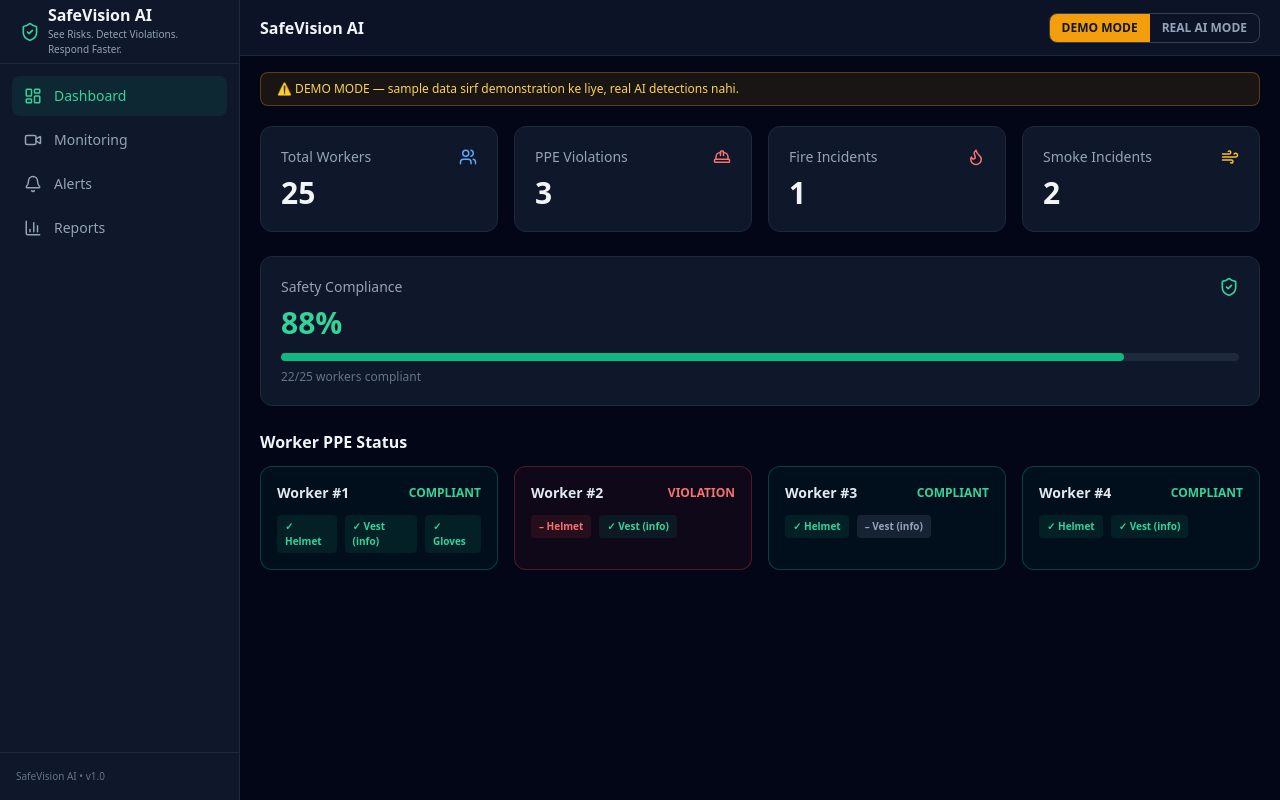
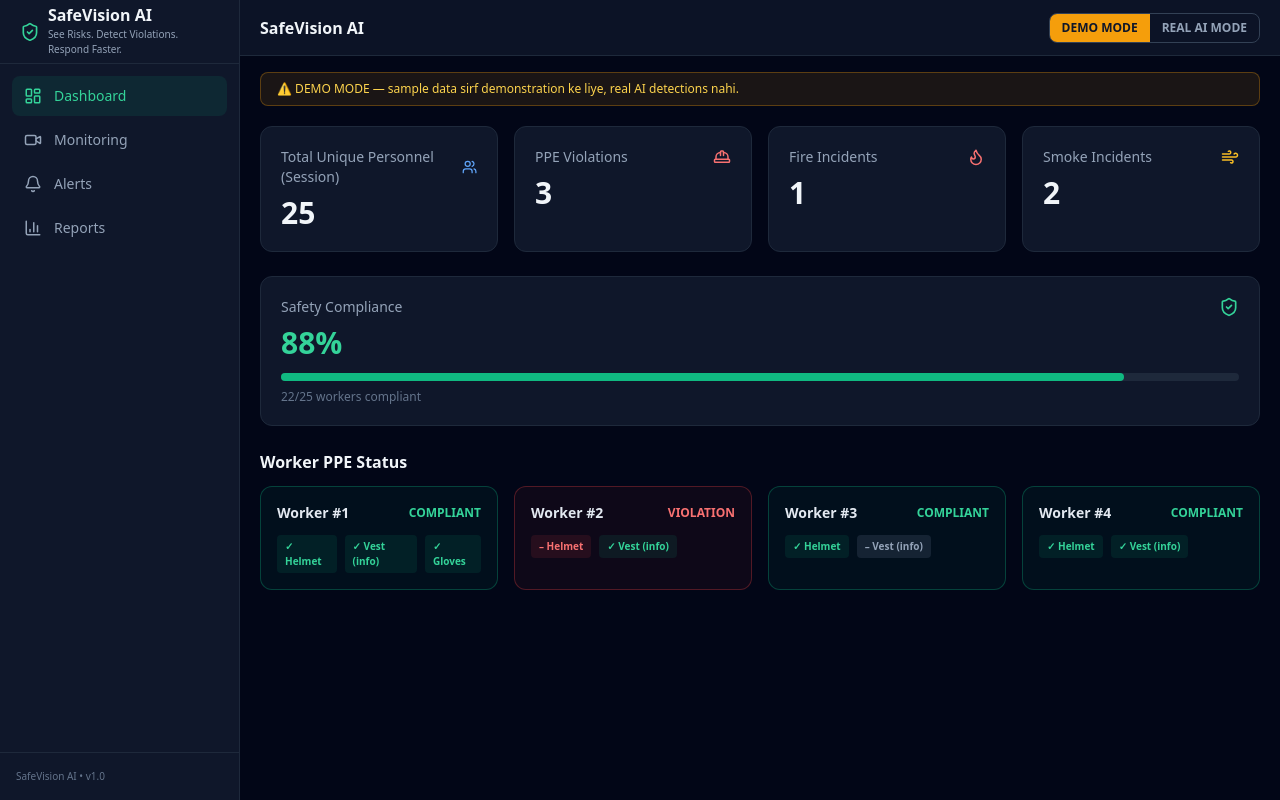
Before and after one commit to papunsamal/safevision-ai, a React app in the folder frontend/: page / in a window 1280 px wide. Built offline with nearby package versions, Linux system fonts and the light colour scheme; no server answers; the HTML template or start-up script is replaced by a standard one.

Commit message:
ux: clarify metrics labels to distinguish real-time vs session aggregates

```diff
--- a/frontend/src/pages/Dashboard.jsx
+++ b/frontend/src/pages/Dashboard.jsx
@@ -28,7 +28,12 @@ export default function Dashboard({ mode }) {
   return (
     <div className="space-y-6">
       <div className="grid grid-cols-2 md:grid-cols-4 gap-4">
-        <Card icon={Users} label="Total Workers" value={stats?.totalWorkers} tone="text-blue-400" />
+        <Card
+          icon={Users}
+          label="Total Unique Personnel (Session)"
+          value={stats?.totalWorkers}
+          tone="text-blue-400"
+        />
         <Card
           icon={HardHat}
           label="PPE Violations"
--- a/frontend/src/pages/Monitoring.jsx
+++ b/frontend/src/pages/Monitoring.jsx
@@ -132,7 +132,7 @@ export default function Monitoring({ mode }) {
       <div className="space-y-4">
         {/* Total Persons Card */}
         <div className="bg-slate-900 border border-slate-800 rounded-xl p-5 shadow-sm">
-          <p className="text-sm text-slate-400 mb-1">Persons Detected</p>
+          <p className="text-sm text-slate-400 mb-1">Visible in Current Frame</p>
           <p className="text-4xl font-bold text-slate-100">{personsDetected}</p>
         </div>
 
```
